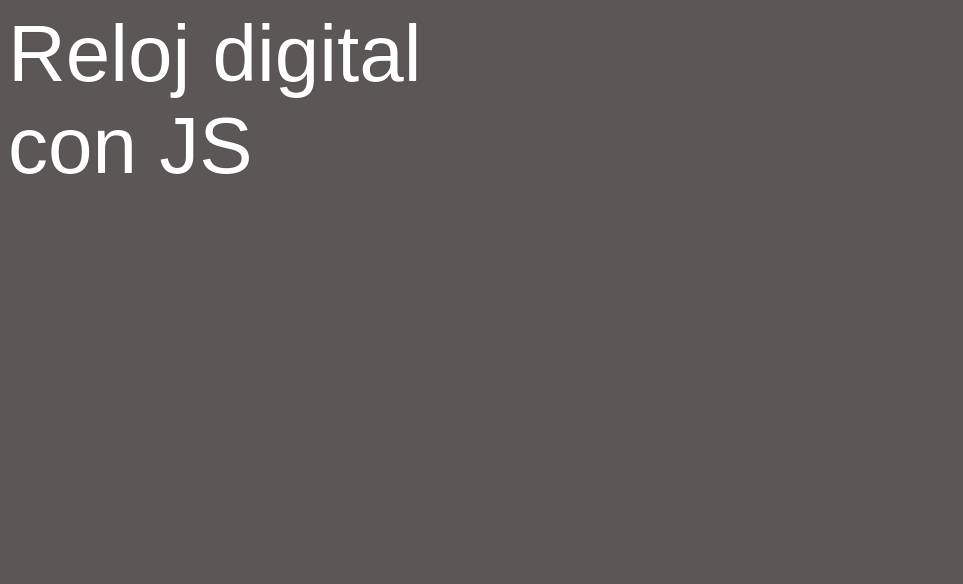
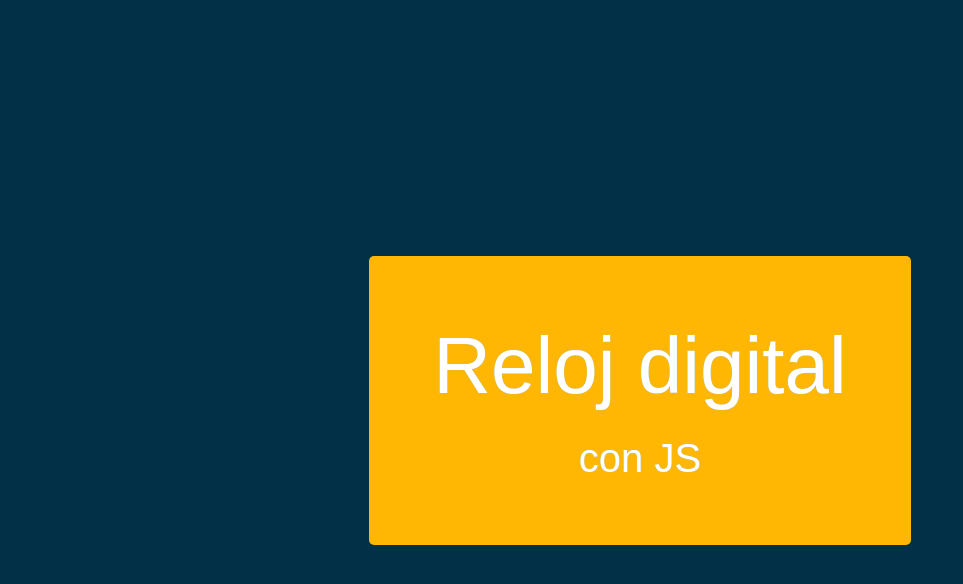
Before and after one commit to CCG128/Reloj-digital, a plain HTML site: page docs/index.html in a window 1280 px wide. Shown: the whole page, without its empty margins (0-963 px from the left). Drawn offline with Linux system fonts and the light colour scheme.

Commit message:
Estilos terminados

```diff
--- a/docs/css/styles.css
+++ b/docs/css/styles.css
@@ -1,11 +1,33 @@
+
+*{
+    margin: 0;
+    padding: 0;
+}
 
 html{
-    background-color: rgb(92, 87, 87);
+    background-color: #023047;
 }
 
 #reloj{
+    height: 100vh;
     color: white;
     font-family: sans-serif;
     font-size: 5rem;
-    text-shadow: 0px 0px 1px #333;
+    text-shadow: 0px 0px 1px #8ecae6;
+    display: flex;
+    align-items: center;
+    justify-content: center;
 }
+
+.reloj-contenedor{
+    background-color: #ffb703;
+    padding: 4rem;
+    max-width: 50%;
+    text-align: center;
+    border-radius: 5px;
+}
+
+#fecha{
+    margin-top: 1.5rem;
+    font-size: 2.5rem;
+}
--- a/docs/index.html
+++ b/docs/index.html
@@ -14,7 +14,7 @@
             <div id="hora">
                 Reloj digital
             </div>
-            <div id="hora">
+            <div id="fecha">
                 con JS
             </div>
         </div>
```
